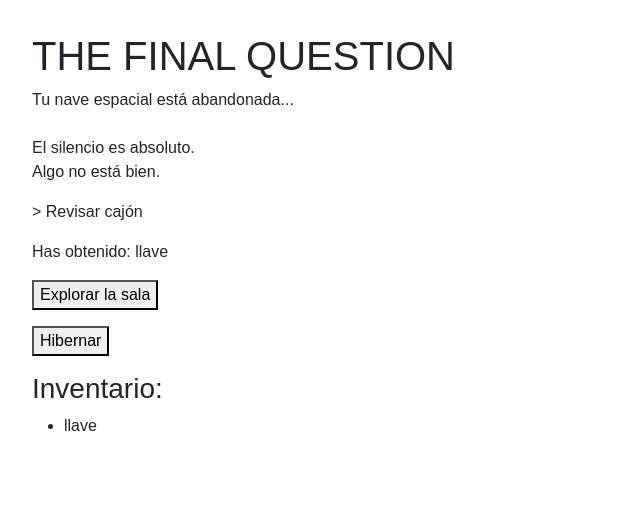
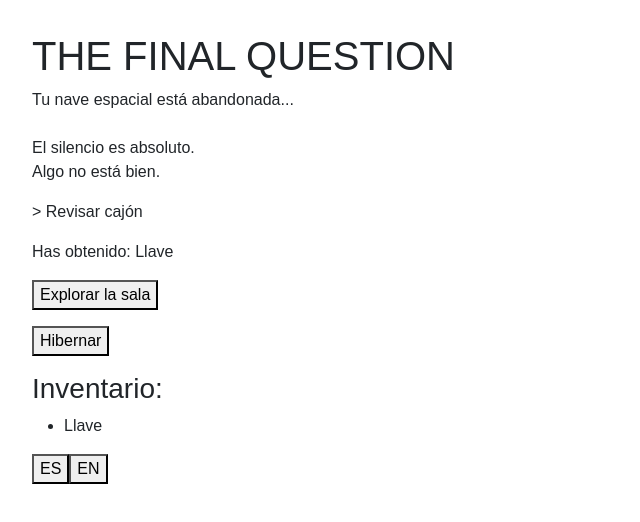
Before and after one commit to KeylorCalderon/final-question-interactive-text-game, a React (Vite) app: page / in a window 1280 px wide. Both pictures are taken after a click on the button "Revisar cajón". Shown: the top 522 px of the page, without its empty margins (0-640 px from the left). Built offline with nearby package versions, Linux system fonts and the light colour scheme.

Commit message:
Language support

```diff
--- a/src/App.jsx
+++ b/src/App.jsx
@@ -1,5 +1,5 @@
 import { useState, useEffect } from "react";
-import { scenes } from "./data";
+import { scenes, itemTranslations } from "./data";
 import Choices from "./components/Choices";
 import History from "./components/History";
 
@@ -8,16 +8,20 @@ function App() {
   const [inventory, setInventory] = useState([]);
   const [usedChoices, setUsedChoices] = useState([]);
   const [history, setHistory] = useState([]);
+  const [language, setLanguage] = useState("es");
 
   //Inicializa la historia
   useEffect(() => {
     const firstScene = scenes[1];
-    setHistory([{ type: "scene", text: firstScene.text }]);
-  }, []);
+    setHistory([{ type: "scene", text: firstScene.text[language] }]);
+  }, [language]);
 
   const handleChoice = (choice) => {
     //Agrega decisión al historial
-    setHistory((prev) => [...prev, { type: "choice", text: choice.text }]);
+    setHistory((prev) => [
+      ...prev,
+      { type: "choice", text: choice.text[language] },
+    ]);
 
     //Da un item
     if (choice.givesItem) {
@@ -31,7 +35,13 @@ function App() {
 
       setHistory((prev) => [
         ...prev,
-        { type: "scene", text: "Has obtenido: " + choice.givesItem },
+        {
+          type: "scene",
+          text:
+            language === "es"
+              ? `Has obtenido: ${itemTranslations[choice.givesItem][language]}`
+              : `You got: ${itemTranslations[choice.givesItem][language]}`,
+        },
       ]);
 
       return;
@@ -48,7 +58,10 @@ function App() {
     const nextScene = scenes[choice.next];
     setCurrentScene(choice.next);
 
-    setHistory((prev) => [...prev, { type: "scene", text: nextScene.text }]);
+    setHistory((prev) => [
+      ...prev,
+      { type: "scene", text: nextScene.text[language] },
+    ]);
   };
 
   const scene = scenes[currentScene];
@@ -61,22 +74,25 @@ function App() {
     <div style={{ padding: "2rem", fontFamily: "sans-serif" }}>
       <h1>THE FINAL QUESTION</h1>
 
-      <History history={history} />
+      <History history={history} language={language} />
 
       <Choices
         choices={visibleChoices}
         onSelect={handleChoice}
         inventory={inventory}
+        language={language}
       />
 
       <div>
         <h3>Inventario:</h3>
         <ul>
           {inventory.map((item, index) => (
-            <li key={index}>{item}</li>
+            <li key={index}>{itemTranslations[item][language]}</li>
           ))}
         </ul>
       </div>
+      <button onClick={() => setLanguage("es")}>ES</button>
+      <button onClick={() => setLanguage("en")}>EN</button>
     </div>
   );
 }
--- a/src/components/Choices.jsx
+++ b/src/components/Choices.jsx
@@ -1,6 +1,8 @@
-function Choices({ choices, onSelect, inventory }) {
+import { itemTranslations } from "../data";
+
+function Choices({ choices, onSelect, inventory, language }) {
   if (!choices.length) {
-    return <p></p>;
+    return <p>Fin de la historia.</p>;
   }
 
   return (
@@ -16,8 +18,11 @@ function Choices({ choices, onSelect, inventory }) {
             disabled={isLocked}
             style={{ display: "block", margin: "1rem 0" }}
           >
-            {choice.text}
-            {isLocked && ` (necesitas ${choice.requiresItem})`}
+            {choice.text[language]}
+            {isLocked &&
+              ` (${language === "es" ? "necesitas" : "you need"} ${
+                itemTranslations[choice.requiresItem][language]
+              })`}
           </button>
         );
       })}
--- a/src/data.js
+++ b/src/data.js
@@ -1,40 +1,77 @@
 export const scenes = {
   1: {
     id: 1,
-    text: "Tu nave espacial está abandonada...\n\nEl silencio es absoluto.\nAlgo no está bien.",
+    text: {
+          es: "Tu nave espacial está abandonada...\n\nEl silencio es absoluto.\nAlgo no está bien.",
+          en: "Your spaceship is abandoned...\n\nThe silence is absolute.\nSomething is not right."
+        },
     choices: [
       {
-        text: "Revisar cajón",
+        text: {
+          es: "Revisar cajón",
+          en: "Check the drawer"
+        },
         next: 1,
-        givesItem: "llave",
+        givesItem: "key",
         id: "cajon"
       },
-      { text: "Explorar la sala", next: 2 },
-      { text: "Hibernar", next: 3 }
+      { text: {
+          es: "Explorar la sala",
+          en: "Explore the room"
+        }, next: 2 },
+      { text: {
+          es: "Hibernar",
+          en: "Cryosleep"
+        }, next: 3 }
     ]
   },
   2: {
     id: 2,
-    text: "Encuentras una computadora vieja...",
+    text: {
+          es: "Encuentras una computadora vieja",
+          en: "You find an old PC"
+        },
     choices: [
-      { text: "Encenderla", next: 4 },
-      { text: "Ignorarla", next: 3 },
+      { text: {
+          es: "Encenderla",
+          en: "Turn it on"
+        }, next: 4 },
+      { text: {
+          es: "Ignorarla",
+          en: "Ignore it"
+        }, next: 3 },
       {
-        text: "Abrir la puerta",
+        text: {
+          es: "Abrir la puerta",
+          en: "Open the door"
+        },
         next: 4,
-        requiresItem: "llave",
-        consumesItem: "llave"
+        requiresItem: "key",
+        consumesItem: "key"
       }
     ]
   },
   3: {
     id: 3,
-    text: "El procedimiento sale mal. FIN",
+    text: {
+          es: "El procedimiento sale mal. FIN",
+          en: "The procedure goes wrong. THE END"
+        },
     choices: []
   },
   4: {
     id: 4,
-    text: "Descubres un mensaje secreto. FIN",
+    text: {
+          es: "Descubres un mensaje secreto. FIN",
+          en: "You discover a secret message. THE END"
+        },
     choices: []
   }
 };
+
+export const itemTranslations = {
+  key: {
+    es: "Llave",
+    en: "Key"
+  }
+};
```
